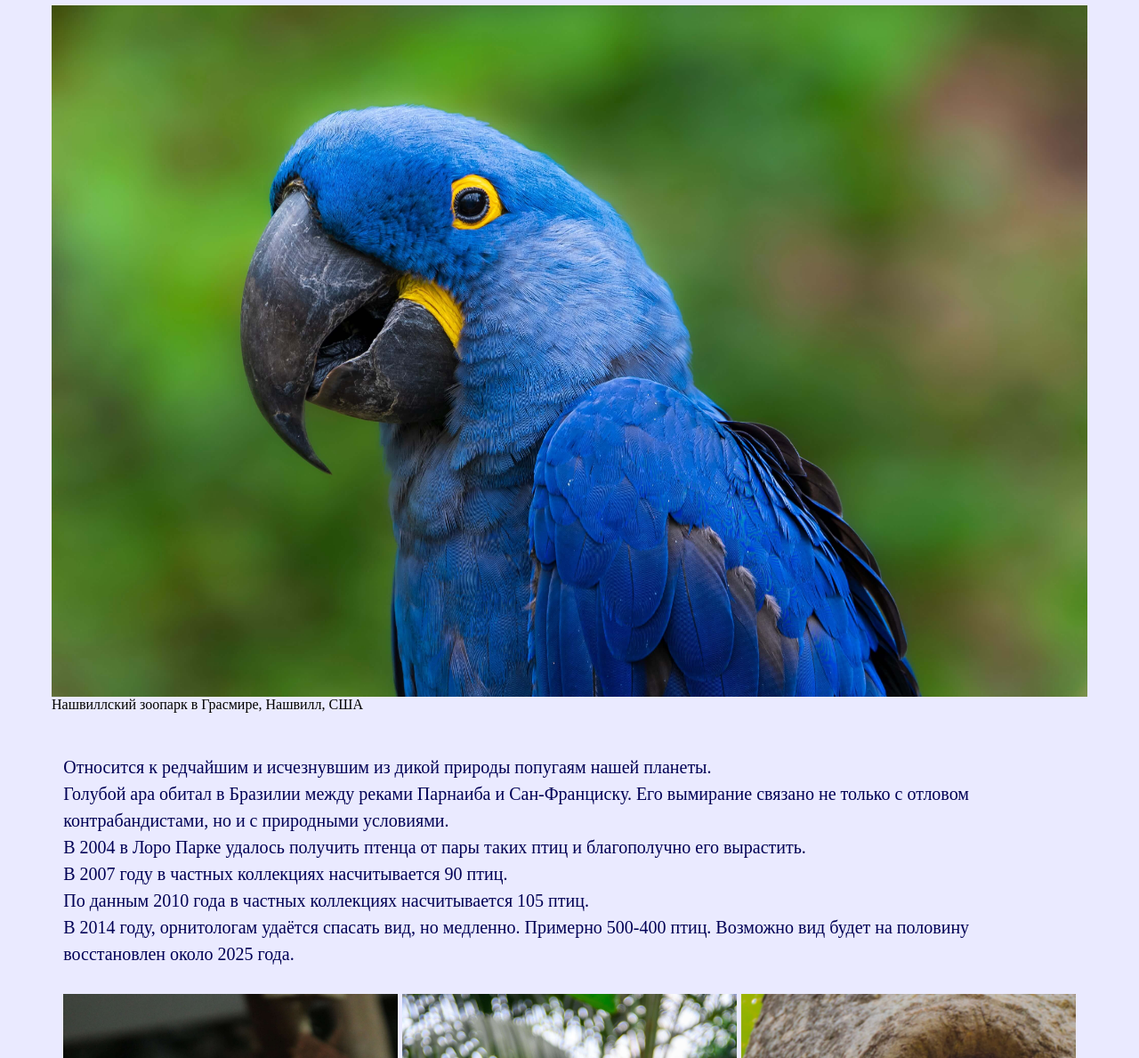
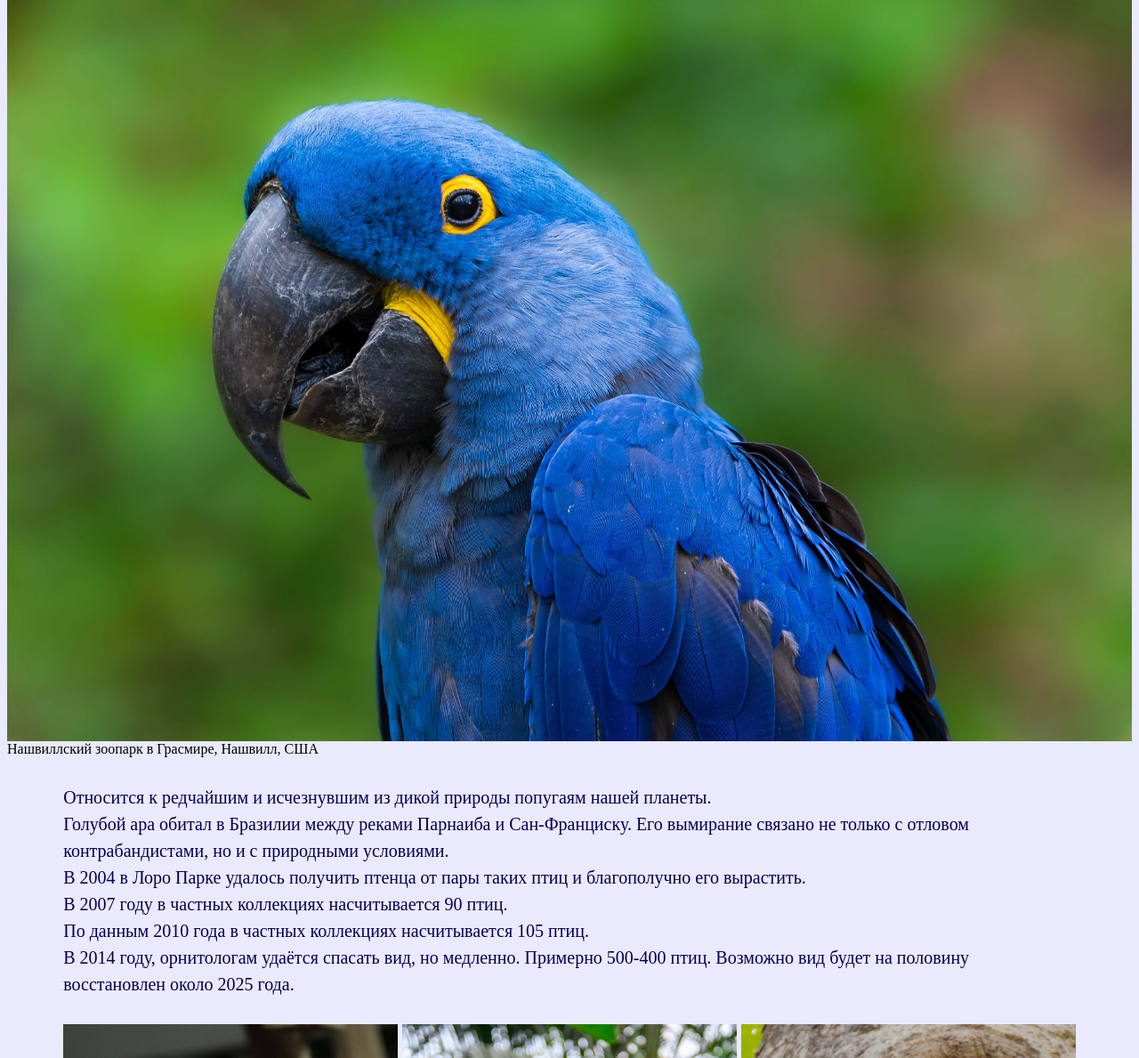
Before and after one commit to Activaid/tribute-page, a plain HTML site: page index.html in a window 1280 px wide. Shown: the part 111-1300 px from the top of the page at 89% size. Drawn offline with Linux system fonts and the light colour scheme.

Commit message:
edit some sheets

```diff
--- a/style.css
+++ b/style.css
@@ -8,13 +8,14 @@ body {
 }
 
 #img-div {
-    padding: 0 10px;
+    margin: 0;
+    padding: 0
 }
 
 #tribute-info {
     margin: 0 auto;
     padding: 0;
-    width: 90%;
+    max-width: 90%;
     color: #000055;
     font-size: 20px;
     font-weight: normal;
@@ -39,6 +40,7 @@ body {
 }
 
 #image {
+    margin: 0;
     display: block;
     max-width: 100%;
     height: auto;
```
